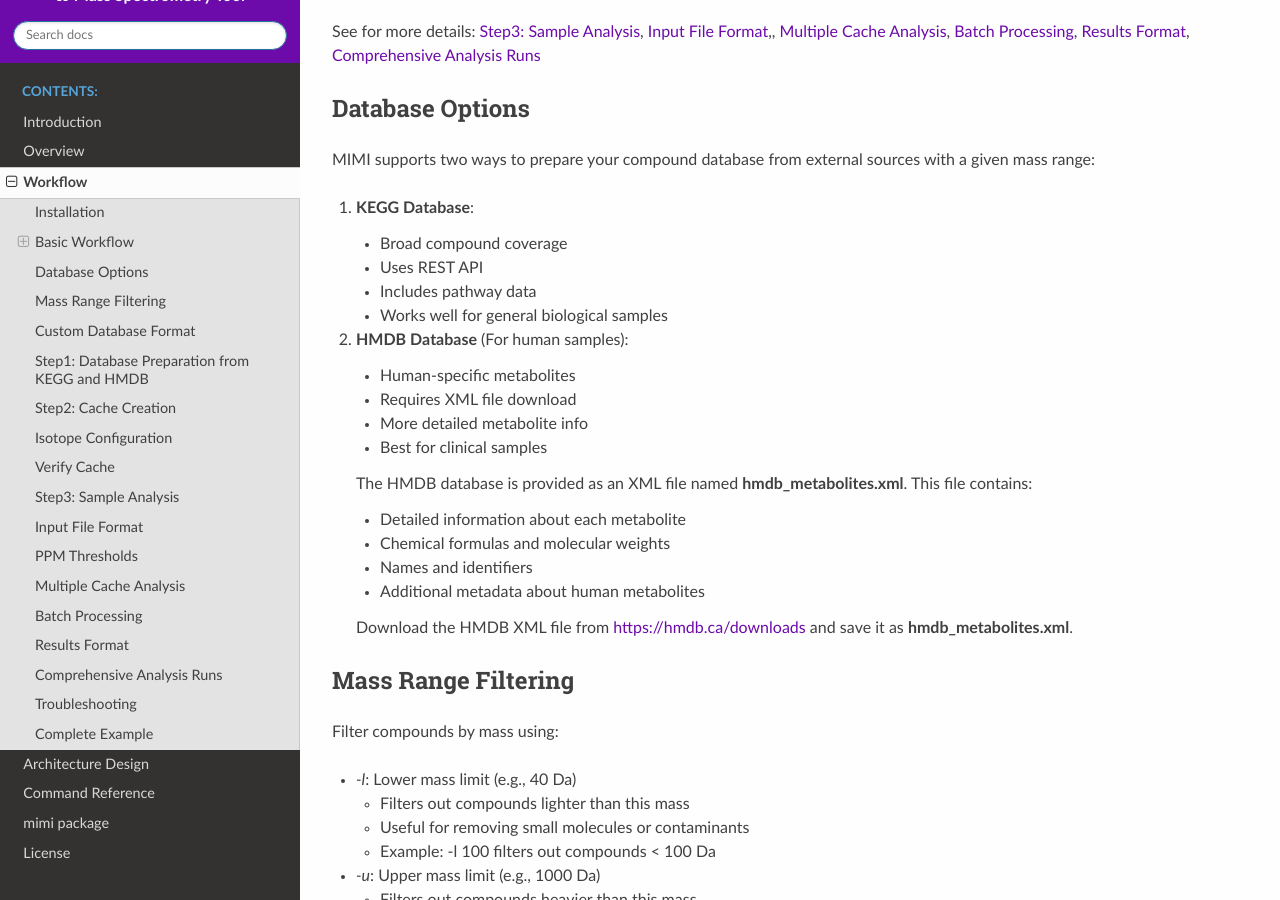
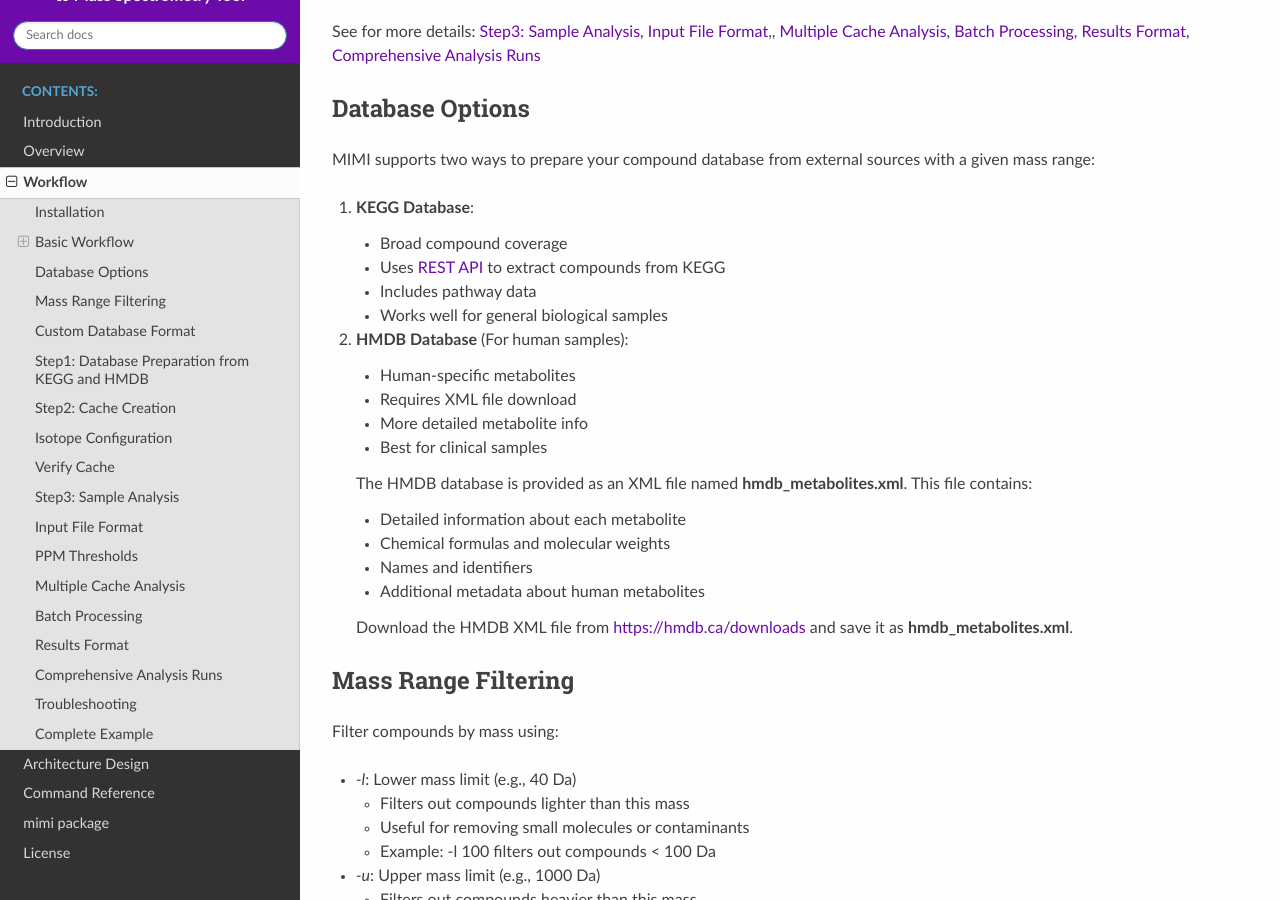
Before and after one commit to NYUAD-Core-Bioinformatics/MIMI, a Sphinx documentation site: the page built from docs/source/workflow.rst, in a window 1280 px wide and 900 px high, scrolled down 1417 px. Built offline with Sphinx 7.4.7 and the Read the Docs theme 3.1.0, drawn with Linux system fonts in a browser that asks for light colours.

Commit message:
Updated docs

```diff
--- a/docs/source/workflow.rst
+++ b/docs/source/workflow.rst
@@ -64,7 +64,7 @@ MIMI supports two ways to prepare your compound database from external sources w
 1. **KEGG Database**:
 
    - Broad compound coverage
-   - Uses REST API
+   - Uses `REST API <https://www.kegg.jp/kegg/rest/keggapi.html>`_ to extract compounds from KEGG
    - Includes pathway data
    - Works well for general biological samples
 
```
